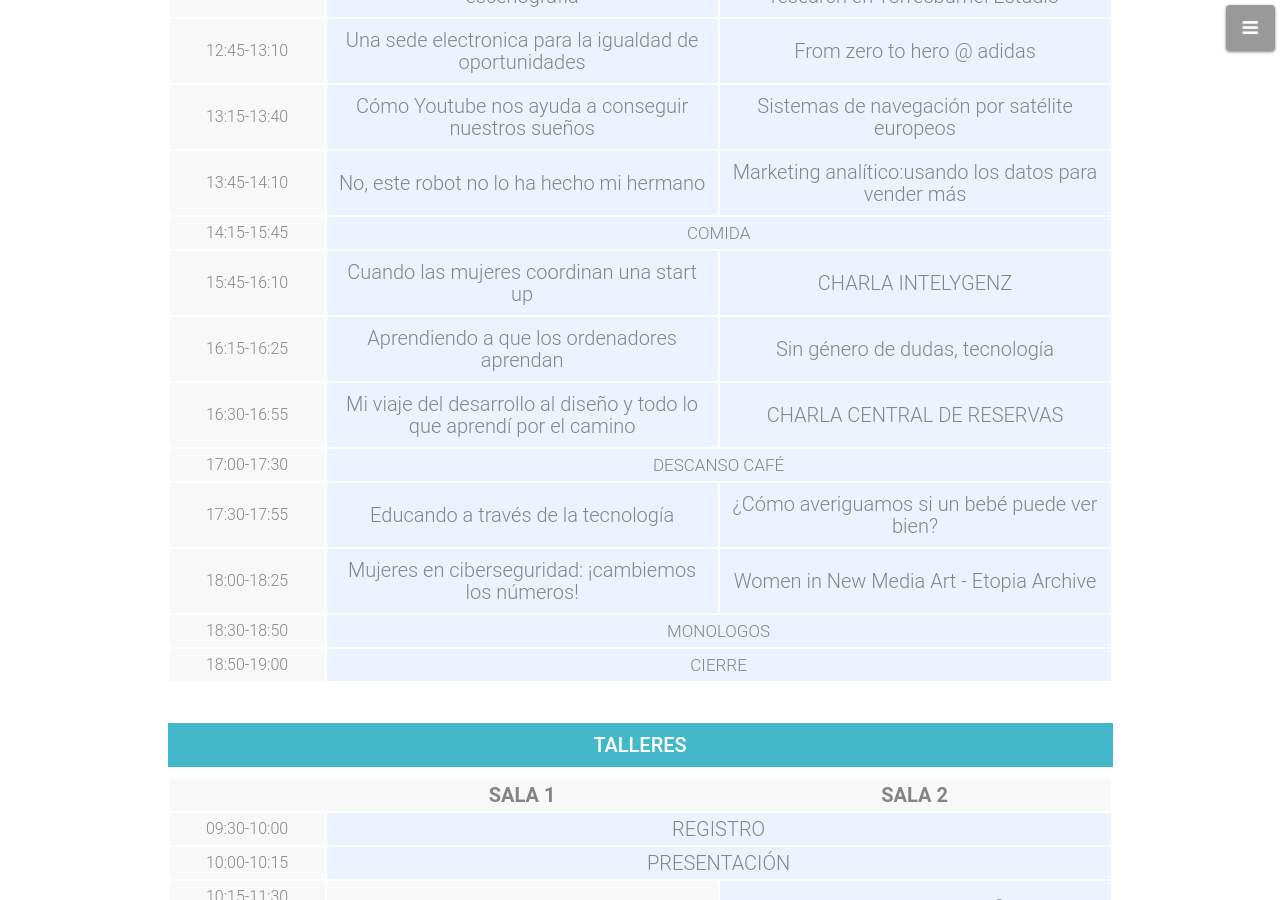
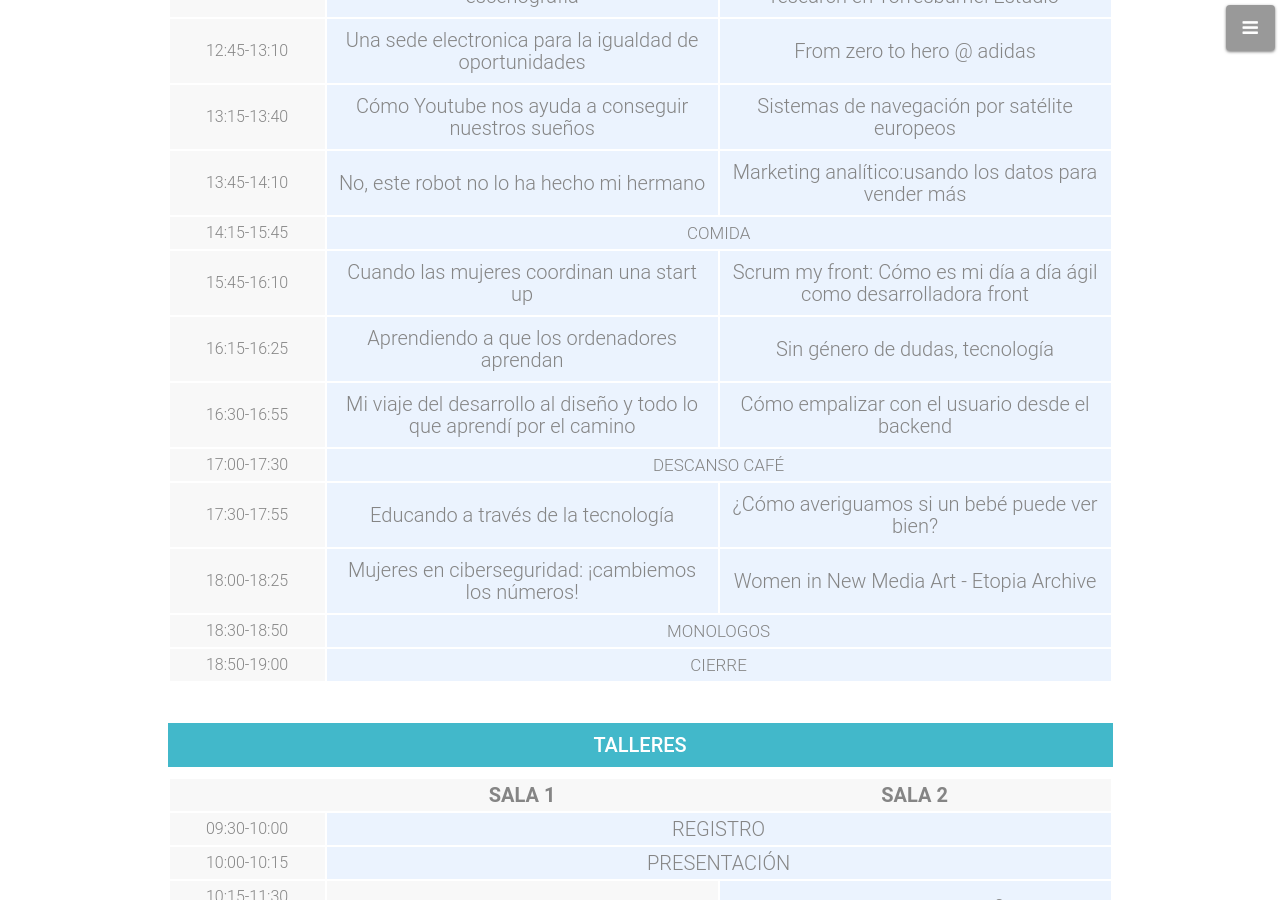
Before and after one commit to jessicaredrado/web_wtm_zgz_17, a Jekyll site: the page built from index.html, in a window 1280 px wide and 900 px high, scrolled down 4888 px. Built offline with Jekyll 4.4.1, drawn with Linux system fonts in a browser that asks for light colours.

Commit message:
Ultimos titulos de las charlas de patrocinadores

```diff
--- a/_config.yml
+++ b/_config.yml
@@ -586,8 +586,9 @@ talks_track_2:
     twitter_speaker:
   - time: 15:45-16:10
     track: 2
-    name: CHARLA INTELYGENZ
-    descrip:
+    name: 'Scrum my front: Cómo es mi día a día ágil como desarrolladora front'
+    descrip: '
+¿Quieres saber como se organiza el desarrollo ágil de una aplicación web? ¡Yo te lo cuento! Desde el backlog al MPV, de los prototipos a las integraciones... Todo mi día a día en 20 minutos.'
     speaker: Noemi Medina (INTELYGENZ)
     bio_speaker:
     twitter_speaker:
@@ -600,9 +601,9 @@ talks_track_2:
     twitter_speaker:
   - time: 16:30-16:55
     track: 2
-    name: CHARLA CENTRAL DE RESERVAS
+    name: 'Cómo empalizar con el usuario desde el backend'
     descrip:
-    speaker: Belen Ortega
+    speaker: Belen Ortega (CENTRAL DE RESERVAS)
     bio_speaker:
     twitter_speaker:
   - time: 17:00-17:30
```
